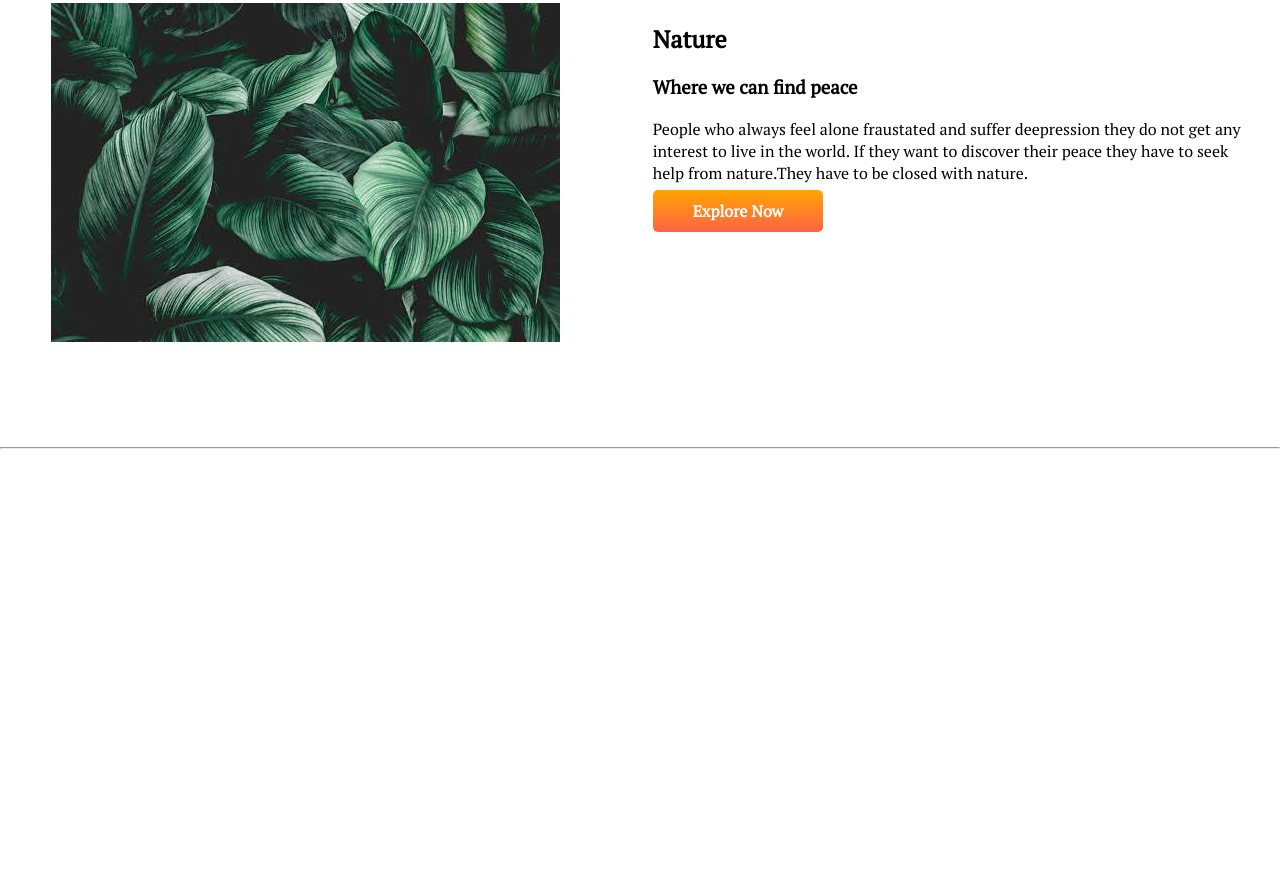
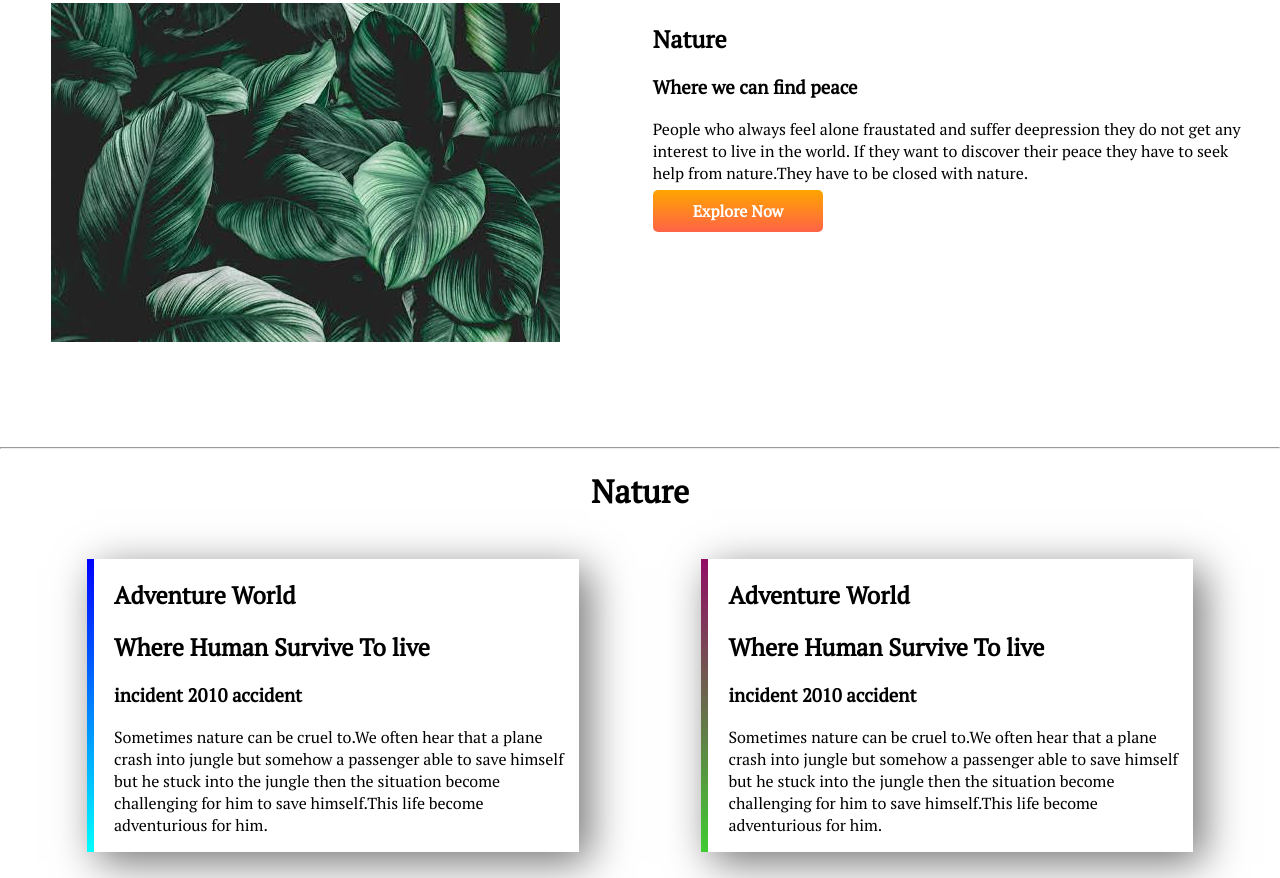
Before and after one commit to Tsaifur-rahman/First-portfolio, a plain HTML site: page index.html in a window 1280 px wide. Shown: the part 614-1492 px from the top of the page. Before the commit the page ends 1071 px from the top, so only its background shows below. Drawn offline with Linux system fonts and the light colour scheme.

Commit message:
second commit

```diff
--- a/index.html
+++ b/index.html
@@ -36,5 +36,26 @@
     <a class="color" href="http:https://www.nationalgeographic.com/" target="_blank" rel="noopener noreferrer">Explore Now</a>
     </div>
     </section><hr>
+    <h1 id="nature">Nature</h1>
+    <section class="contain5">
+        <div class="last-contain1">
+        <h1>Adventure World</h1>
+        <h2>Where Human Survive To live</h2>
+        <h3>incident 2010 accident</h3>
+        <p>Sometimes nature can be cruel to.We often hear that a plane crash into jungle but somehow
+            a passenger able to save himself but he stuck into the jungle then the situation become challenging
+            for him to save himself.This life become adventurious for him.
+        </p>
+        </div>
+        <div class="last-contain2">
+        <h1>Adventure World</h1>
+        <h2>Where Human Survive To live</h2>
+        <h3>incident 2010 accident</h3>
+        <p>Sometimes nature can be cruel to.We often hear that a plane crash into jungle but somehow
+            a passenger able to save himself but he stuck into the jungle then the situation become challenging
+            for him to save himself.This life become adventurious for him.
+        </p>
+        </div>
+    </section>
 </body>
 </html>
--- a/style.css
+++ b/style.css
@@ -39,3 +39,32 @@ span{
     padding-right: 2%;
     width: 50%;
 }
+.contain5{
+    display: flex;
+    padding: 2%;
+
+}
+.last-contain1{
+width: 40%;
+margin-left: 5%;
+margin-right: 5%;
+box-shadow:10px 10px 40px rgb(117, 115, 115);
+padding-left: 20px;
+border-left: 7px solid;
+border-image: linear-gradient(blue,cyan);
+border-image-slice:1;
+
+}
+.last-contain2{
+    width: 40%;
+    margin-left: 5%;
+    margin-right: 5%;
+    box-shadow:10px 10px 40px rgb(117, 115, 115);
+    padding-left: 20px;
+    border-left: 7px solid;
+border-image: linear-gradient(rgb(146, 12, 101),rgb(63, 204, 50));
+border-image-slice:1;
+    }
+#nature{
+    text-align: center;
+}
```
